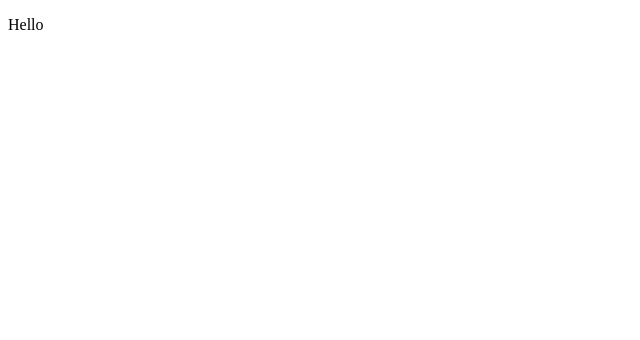
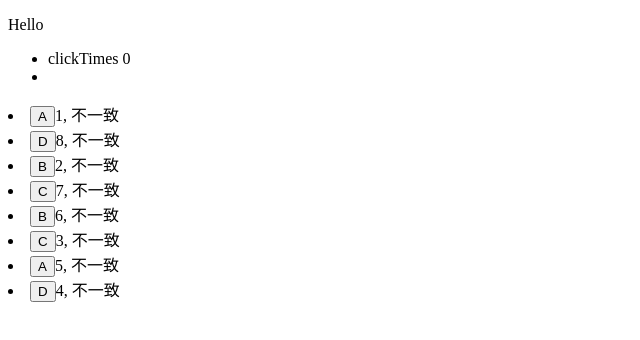
Before and after one commit to pss-aileen/practice-react-memory-game, a React (Vite) app: page / in a window 1280 px wide. Shown: the top 340 px of the page, without its empty margins (0-640 px from the left). Built offline with nearby package versions, Linux system fonts and the light colour scheme.

Commit message:
set Cards, manage session

```diff
--- a/src/App.jsx
+++ b/src/App.jsx
@@ -1,4 +1,6 @@
+import { useState } from 'react';
 import './App.css';
+import Card from './components/Card';
 
 const cards = [
   {
@@ -23,10 +25,74 @@ const cards = [
   },
 ];
 
+function doubleCards(array) {
+  const firstArray = structuredClone(array);
+  const nextArray = structuredClone(array);
+
+  nextArray.map((item) => {
+    item.id = item.id + array.length;
+    return item;
+  });
+
+  const newArray = [...firstArray, ...nextArray];
+
+  return newArray;
+}
+
+function randomCards(array) {
+  const newArray = [];
+
+  for (let i = 0; i < 8; i++) {
+    const randomNumber = Math.floor(Math.random() * array.length);
+    const item = array.splice(randomNumber, 1);
+    newArray.push(item[0]);
+  }
+
+  return newArray;
+}
+
+const doubleCardsArray = doubleCards(cards);
+const randomCardsArray = randomCards(doubleCardsArray);
+
 function App() {
+  const [cards, setCards] = useState(randomCardsArray);
+  const [clickTimes, setClickTimes] = useState(0);
+  const [oneSession, setOneSession] = useState([]);
+
+  // クリックしたら、oneSessionが動く
+  // クリックした回数を計測
+  // 1回目のクリックで、データを保持
+  // 2回目のクリックでデータをさらに格納して、
+  // それらのnameが一致しているかを確認する
+  // 確認できて、あってたら、cardsの該当するidのisMatchedを変更する
+  // あってなかったら、そのまま
+  // そして、isMatched以外のカードは全て閉じるようにする
+
+  function handleClick(id, arrayNumber) {
+    console.log('handleClickEvent Start');
+    setClickTimes((number) => (number >= 2 ? 0 : number + 1));
+    setOneSession((sessionLog) => {
+      const newSessionLog = [...sessionLog, cards[arrayNumber]];
+      console.log('ループしてる？', newSessionLog);
+      return newSessionLog;
+    });
+  }
+
   return (
     <>
       <p>Hello</p>
+      <ul>
+        <li>clickTimes {clickTimes}</li>
+        <li>
+          {oneSession.map((item) => {
+            return <span key={item.id}>{item.name}</span>;
+          })}
+        </li>
+        {/* <li></li> */}
+      </ul>
+      {cards.map((item, index) => {
+        return <Card id={item.id} onHandleClick={handleClick} key={item.id} isMatched={item.isMatched} name={item.name} arrayNumber={index} />;
+      })}
     </>
   );
 }
--- /dev/null
+++ b/src/components/Card.jsx
@@ -0,0 +1,14 @@
+// import React from 'react';s
+
+export default function Card({ id, arrayNumber, onHandleClick, isMatched, name }) {
+  function click() {
+    onHandleClick(id, arrayNumber);
+  }
+
+  return (
+    <li>
+      <button onClick={click}>{name}</button>
+      {id}, {isMatched ? '一致' : '不一致'}
+    </li>
+  );
+}
```
